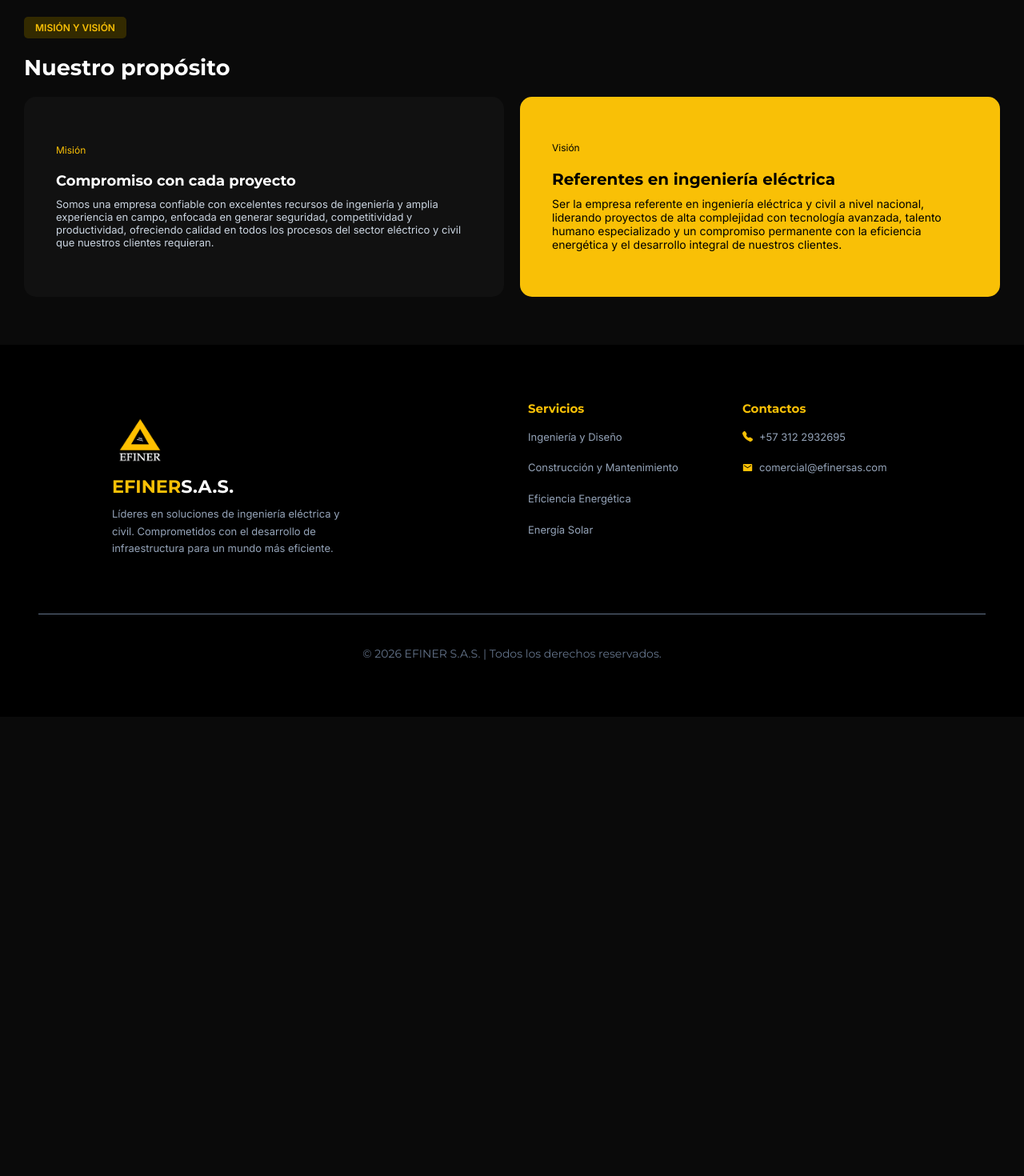
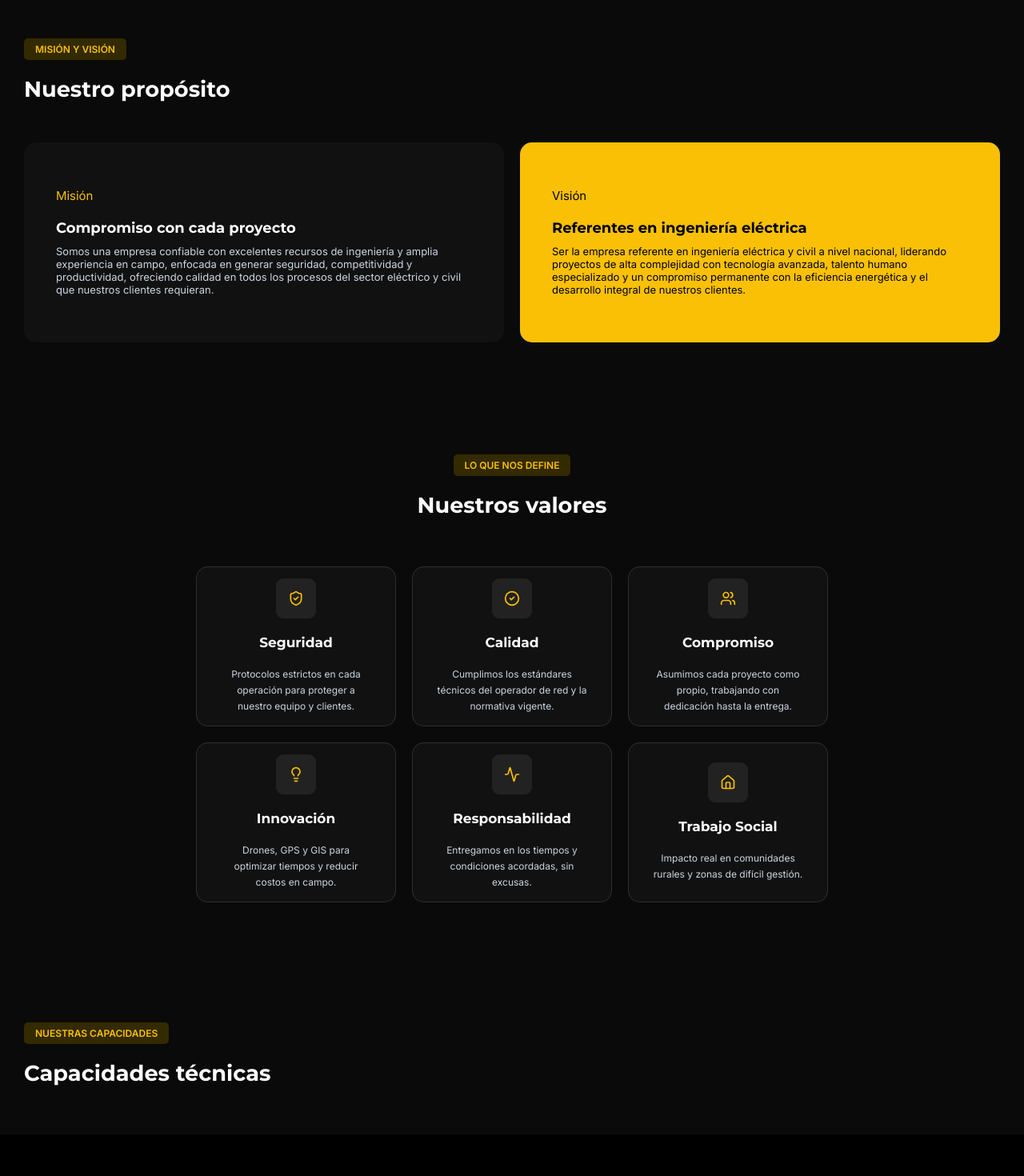
Before and after one commit to juan124perdomo/efinersas, a React (Vite) app: page /nosotros in a window 1280 px wide. Shown: the part 2200-3670 px from the top of the page at 80% size. Before the commit the page ends 3096 px from the top, so only its background shows below. Built offline with nearby package versions, Linux system fonts and the light colour scheme.

Commit message:
se actulizo la pagina de nosotros

```diff
--- a/src/components/Cards/Cards.css
+++ b/src/components/Cards/Cards.css
@@ -119,7 +119,7 @@
     align-items: center;
     justify-content: center;
     gap: 10px;
-    width: 50%;
+    width: 180px;
     margin: 0 auto;
     background-color: #111;
     border: 1px solid rgba(54,54,54,.83);
@@ -209,11 +209,69 @@
     color: var(--text-gray);
 }
 
+/* !card de valores */
+.cardValores{
+    display: flex;
+    flex-direction: column;
+    align-items:center;
+    justify-content: center;
+    gap: 10px;
+    width: 250px;
+    height: 200px;
+    margin: 0 auto;
+    background-color: #111;
+    border: 1px solid rgba(54,54,54,.83);
+    border-radius: 15px;
+    padding: 30px;
+    box-sizing: border-box;
+    text-align: start;
+    transition: all 0.3s cubic-bezier(0.4, 0, 0.2, 1);
+}
+
+.cardValores:hover{
+    transform: translateY(-8px);
+    border: 1px solid var(--primary);
+    box-shadow: 0px 1px 10px 2px #00000017;
+}
+
+.cardValoresContainerIcon{
+    display: flex;
+    padding: 15px;
+    box-sizing: border-box;
+    border-radius: 9px;
+    font-size: 20px;
+    color: var(--primary);
+    background-color: #222222;
+    transition: all 0.3s ease;
+}
+.cardValoresContent{
+    display: flex;
+    flex-direction: column;
+    text-align: center;
+    gap: 10px;
+}
+.cardValoresTitle{
+    font-family: var(--font-title);
+    text-transform: capitalize;
+    font-size: 17px;
+    margin: 10px 0;
+}
+
+.cardValoresText{
+    font-family: var(--font-text);
+    font-size: 12px;
+    line-height: 20px;
+    color: var(--text-gray);
+}
+
+
+
+
 
 @media screen and (min-width: 768px) {
 
 .cardStats{
-    width: 80%;
+    width: 200px;
 }
 }
 
--- a/src/components/Cards/Cards.jsx
+++ b/src/components/Cards/Cards.jsx
@@ -83,6 +83,21 @@ export const CardInfo = ({icon,title,text})=>{
 }
 
 
+export const CardsValores = ({icon,title,text})=>{
+    return(
+        <div className="cardValores">
+            <div className="cardValoresContainerIcon">
+            {icon}
+            </div>
+            <div className="cardValoresContent">
+                <h3 className="cardValoresTitle">{title}</h3>
+                <p className="cardValoresText">
+                {text}
+                </p>
+            </div>
+        </div>
+    )
+}
 
 CardService.propTypes = {
     icon: PropTypes.element.isRequired,
--- a/src/index.css
+++ b/src/index.css
@@ -50,7 +50,7 @@ body {
   color: var(--secundary);
 }
 .btn{
-    padding: 1rem 2rem;
+    padding: 1.1rem 2rem;
     border-radius: 0.75rem;
     border: 2px solid var(--primary);
     font-weight: 700;
--- a/src/pages/Home/Home.jsx
+++ b/src/pages/Home/Home.jsx
@@ -133,7 +133,7 @@ export function Home() {
           </p>
 
           <div className="ctaActions">
-            <a className="ctaBtnWhatsapp" href="#" target="_blank" rel="noopener noreferrer">
+            <a className="ctaBtnWhatsapp" href="https://wa.me/3122932695" target="_blank" rel="noopener noreferrer">
               <FaWhatsapp className="ctaIconWhatsapp" />
               <span>Escríbenos al WhatsApp</span>
             </a>
--- a/src/pages/Nosotros/Nosotros.css
+++ b/src/pages/Nosotros/Nosotros.css
@@ -1,4 +1,4 @@
-
+/* *seccion de nosotros*/
 .sobreNosotros{
     display: flex;
     flex-direction: column;
@@ -41,16 +41,20 @@
     align-self: start;
 }
 
+
+/* *seccion de stats*/
+
+
 .sobreNosotrosStasts{
     display: grid;
     place-items: center;
     grid-template-columns: repeat(1, 1fr);
     gap: 20px;
     width: 100%;
-    margin: 20px auto;
+    margin: 20px auto 40px;
 
 }
-
+/* seccion de nuestra diferencia*/
 .sobreNosotrosNuestraDiferencia{
     display: flex;
     flex-direction: column;
@@ -79,17 +83,20 @@
 
 .sobreNosotrosNuestraDiferenciaContent{
     font-family: var(--font-text);
-    display: grid;
-    place-items: center;
-    grid-template-columns: repeat(1, 1fr);
+    display: flex;
+    flex-direction: column;
     gap: 20px;
     margin: 50px 0;
 }
 
+
+
+/* *seccion de mision y vision*/
+
 .misionYVision{
     display: flex;
     flex-direction: column;
-    gap: 20px;
+    gap: 30px;
     padding: 60px 30px;
     box-sizing: border-box;
 }
@@ -110,75 +117,132 @@
     display: flex;
     flex-direction: column;
     gap: 20px;
+    margin: 20px 0;
 }
 
-.cardMision{
+.cardMision,
+.cardVision {
     display: flex;
     flex-direction: column;
     align-items: flex-start;
     justify-content: center;
     width: 100%;
     height: 250px;
-    padding: 20px 40px;
+    padding: 30px 40px;
     gap: 10px;
     border-radius: 15px;
-    background-color: #111;
     text-wrap: pretty;
-
-
 }
 
+.cardMision {
+    background-color: #111;
+}
 
-.labelMision{
+.cardVision {
+    background-color: var(--primary);
+}
+
+.labelMision,
+.labelVision {
     font-family: var(--font-text);
     font-size: 12px;
-    color: var(--primary);
     font-weight: 400;
     margin-bottom: 10px;
 }
 
-.cardMisionTitle{
+.labelMision {
+    color: var(--primary);
+}
+
+.labelVision {
+    color: #000;
+}
+
+.cardMisionTitle,
+.cardVisionTitle {
     font-family: var(--font-title);
     font-size: 18px;
+}
+
+.cardMisionTitle {
     color: var(--black-text);
 }
-.cardMisionText{
+
+.cardVisionTitle {
+    color: #000;
+}
+
+.cardMisionText,
+.cardVisionText {
     font-family: var(--font-text);
     font-size: 13px;
-    color: var(--text-gray);
     text-wrap: pretty;
 }
 
-.cardVision{
+.cardMisionText {
+    color: var(--text-gray);
+}
+
+.cardVisionText {
+    color: #000;
+}
+
+
+/* *seccion de valores*/
+.nuestrosValores{
     display: flex;
     flex-direction: column;
-    align-items: flex-start;
-    justify-content: center;
+    align-items: center;
+    justify-content:center;
+    gap: 30px;
+    padding: 60px 30px;
+    box-sizing: border-box;
+
+}
+
+.nuestrosValoresHeader{
+    display: flex;
+    flex-direction: column;
+    align-items:center;
+    justify-contenT:left;
+    gap: 20px;
     width: 100%;
-    height: 250px;
-    padding: 20px 40px;
-    gap: 10px;
-    border-radius: 15px;
-    background-color: var(--primary);
-    text-wrap: pretty;
 }
-.labelVision{
-    font-family: var(--font-text);
-    font-size: 12px;
-    color: #000;
-    font-weight: 400;
-    margin-bottom: 10px;
+
+.nuestrosValoresTitle{
+    font-family: var(--font-title);
+    font-size: 1.7rem;
+    text-align:center;
 }
-.cardVisionTitle{
+
+.nuestrosValoresContent{
+    display: flex;
+    flex-direction: column;
+    gap: 20px;
+    margin: 30px 0;
+}
+
+/* * seccion de capacidades**/
+
+.nuestrasCapacidades{
+    display: flex;
+    gap: 30px;
+    padding: 60px 30px;
+    box-sizing: border-box;
+}
+
+.nuestrasCapacidadesHeader{
+    display: flex;
+    flex-direction: column;
+    align-items:start;
+    justify-contenT:left;
+    gap: 20px;
+
+}
+
+.nuestrasCapacidadesTitle{
     font-family: var(--font-title);
-    font-size: 20px;
-    color: #000;
-}
-.cardVisionText{
-    font-family: var(--font-text);
-    color: #000;
-    font-size: 14px;
-    text-wrap: pretty;
+    font-size: 1.7rem;
 }
 
 @media screen and (min-width: 768px){
@@ -188,15 +252,33 @@
         padding-right: 30px;
     }
     .sobreNosotrosStasts{
-        grid-template-columns: repeat(2, 1fr);
-        column-gap: 0px;
-        row-gap: 30px;
-        padding: 50px 0;
+        display: flex;
+        flex-flow: row wrap;
+        justify-content: center;
+        align-items: center;
+        gap: 20px;
+        padding: 50px 100px;
     }
     .sobreNosotrosNuestraDiferenciaContent{
+        display: grid;
         grid-template-columns: repeat(2, 1fr);
         column-gap: 30px;
         row-gap: 20px;
+
+    }
+
+    .labelMision,
+    .labelVision{
+        font-size: 15px;
+    }
+
+
+    .nuestrosValoresContent{
+        display: grid;
+        grid-template-columns: repeat(2, 1fr);
+        gap: 20px;
+        place-items: center;
+
     }
 }
 
@@ -211,10 +293,10 @@
     }
 
      .sobreNosotrosStasts{
+
         padding: 40px 0;
-        grid-template-columns: repeat(4, 1fr);
-        column-gap: 0px;
-        row-gap: 20px;
+        gap: 0;
+         margin: 20px auto 40px;
     }
     .sobreNosotrosNuestraDiferencia{
         padding: 50px 60px;
@@ -226,6 +308,9 @@
         justify-content: center;
     }
 
+    .nuestrosValoresContent{
+        grid-template-columns: repeat(3, 1fr);
+    }
 }
 
 @media screen and (min-width: 1100px){
--- a/src/pages/Nosotros/Nosotros.jsx
+++ b/src/pages/Nosotros/Nosotros.jsx
@@ -2,12 +2,17 @@ import "./Nosotros.css"
 import { SEO } from "../../components/SEO/SEO"
 import { Hero } from "../../components/Hero/Hero"
 import hero3 from "../../assets/Img/hero3.jpeg"
-import {CardStats, CardDiferencia, CardInfo }from "../../components/Cards/Cards"
+import {CardStats, CardDiferencia, CardInfo, CardsValores }from "../../components/Cards/Cards"
 import {
   LuMapPin,
   LuLayers,
   LuHardHat,
-  LuShieldCheck
+  LuShieldCheck,    // Seguridad
+  LuCircleCheck,    // Calidad
+  LuUsers,          // Compromiso
+  LuLightbulb,      // Innovación
+  LuActivity,       // Responsabilidad
+  LuHouse
 } from "react-icons/lu"
 import { Link } from "react-router-dom";
 
@@ -56,7 +61,7 @@ export function Nosotros() {
                 cumplimiento estricto de RETIE, NTC y resoluciones de la CREG.
             </p>
           </div>
-            <button className="btn btnSobreNosotros"><Link to="/Servicios" className="btnLink"> Ver nuestros servicio</Link></button>
+            <Link to="/Servicios" className="btn btnSobreNosotros">Ver nuestros servicios</Link>
         </section>
 
         <section className="sobreNosotrosStasts">
@@ -139,9 +144,60 @@ export function Nosotros() {
           </div>
         </section>
 
+        <section className="nuestrosValores">
+          <div className="nuestrosValoresHeader">
+            <span className="bagde">Lo que nos define</span>
+            <h2 className="nuestrosValoresTitle">Nuestros valores</h2>
+          </div>
+          <div className="nuestrosValoresContent">
+
+          <CardsValores
+            icon={<LuShieldCheck />}
+            title="Seguridad"
+            text="Protocolos estrictos en cada operación para proteger a nuestro equipo y clientes."
+          />
+          <CardsValores
+            icon={<LuCircleCheck />}
+            title="Calidad"
+            text="Cumplimos los estándares técnicos del operador de red y la normativa vigente."
+          />
+          <CardsValores
+            icon={<LuUsers />}
+            title="Compromiso"
+            text="Asumimos cada proyecto como propio, trabajando con dedicación hasta la entrega."
+          />
+          <CardsValores
+            icon={<LuLightbulb />}
+            title="Innovación"
+            text="Drones, GPS y GIS para optimizar tiempos y reducir costos en campo."
+          />
+          <CardsValores
+            icon={<LuActivity />}
+            title="Responsabilidad"
+            text="Entregamos en los tiempos y condiciones acordadas, sin excusas."
+          />
+          <CardsValores
+            icon={<LuHouse />}
+            title="Trabajo social"
+            text="Impacto real en comunidades rurales y zonas de difícil gestión."
+          />
 
 
 
-                  </>
+
+
+
+          </div>
+        </section>
+
+        <section className="nuestrasCapacidades">
+          <div className="nuestrasCapacidadesHeader">
+            <span className="bagde">Nuestras capacidades</span>
+            <h2 className="nuestrasCapacidadesTitle">Capacidades técnicas</h2>
+          </div>
+          <div className="nuestrasCapacidadesContent"></div>
+        </section>
+
+    </>
                   )
 }
```
